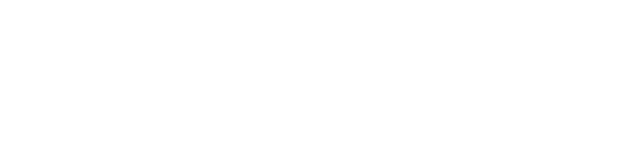
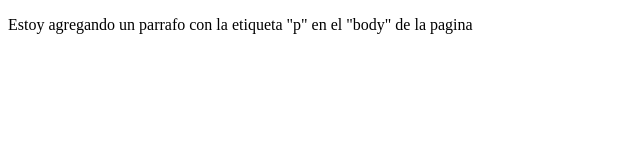
Before and after one commit to AlejoGomT/aspirantes-mir-ejercicioi-3, a plain HTML site: page index.html in a window 1280 px wide. Shown: the whole page, without its empty margins (0-640 px from the left). Drawn offline with Linux system fonts and the light colour scheme.

Commit message:
Cambios en la rama debelop por alejandro

```diff
--- a/index.html
+++ b/index.html
@@ -7,6 +7,6 @@
     <title>Este es el ejercicio de la mision 3.</title>
 </head>
 <body>
-
+    <p>Estoy agregando un parrafo con la etiqueta "p" en el "body" de la pagina</p>
 </body>
 </html>
```
Also changed, not shown: 1 other file.
